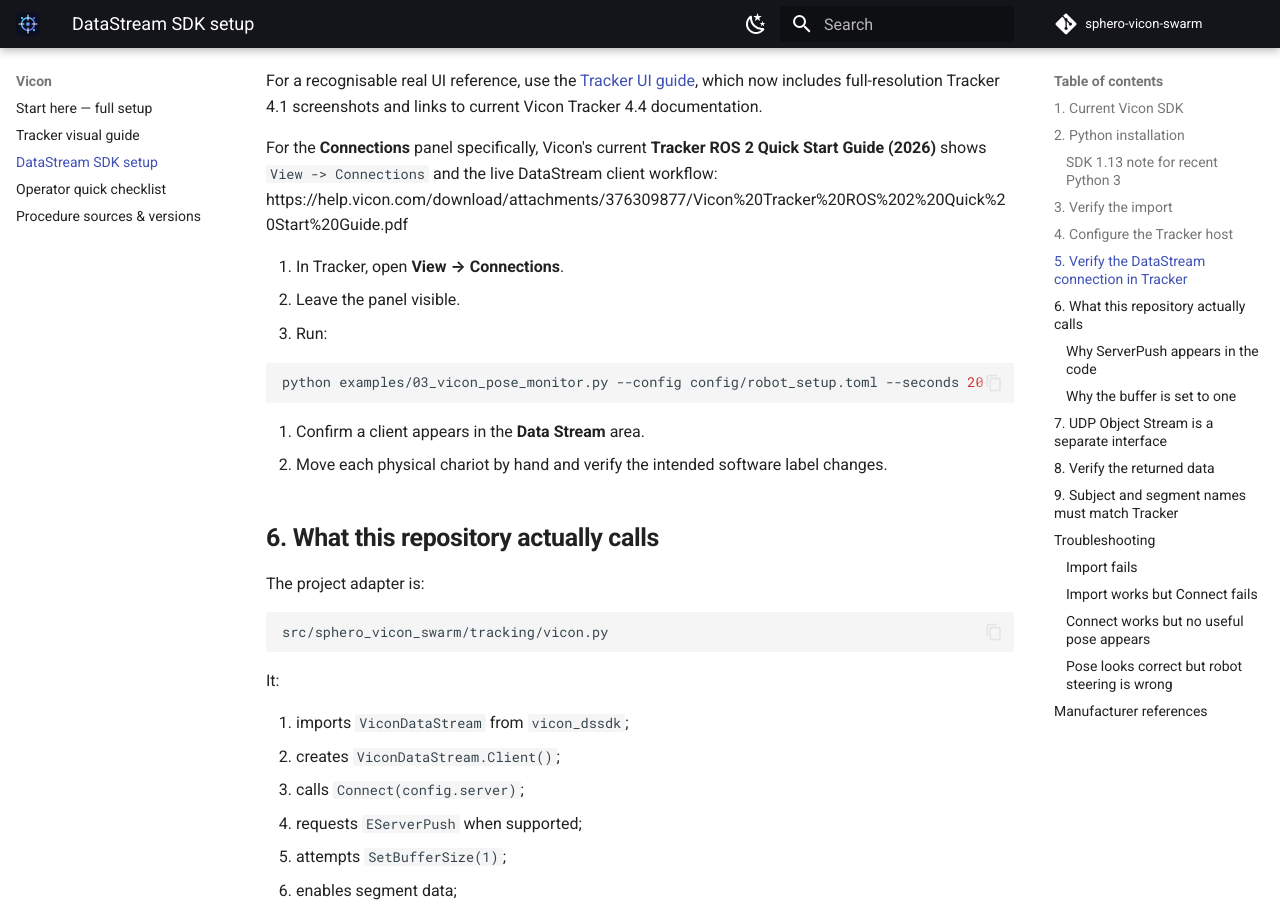
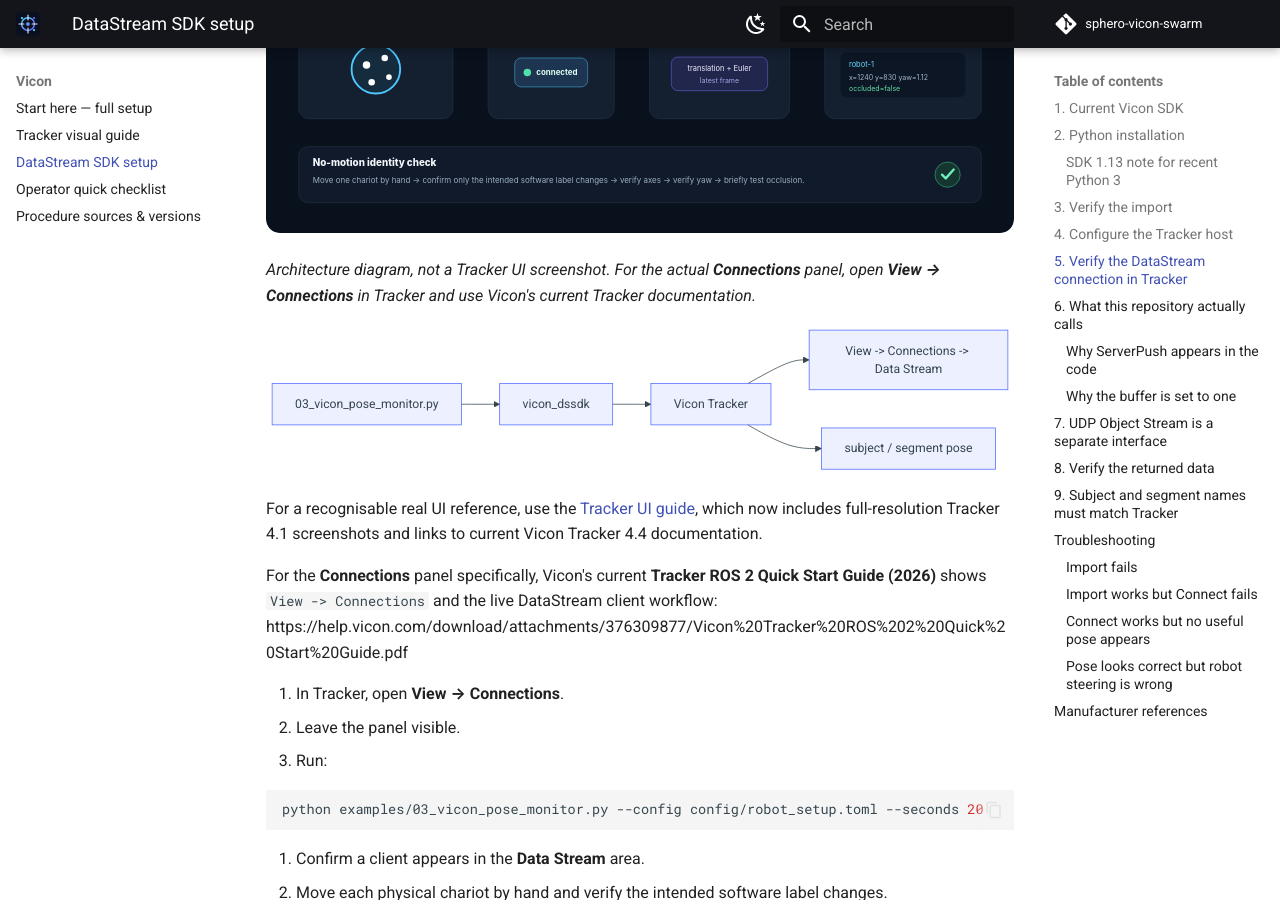
Before and after one commit to RV-crtl/sphero-vicon-swarm, an MkDocs documentation site: the page built from docs/vicon-datastream.md, in a window 1280 px wide and 900 px high, scrolled down 2120 px. Built offline with MkDocs 1.6.1 and Material for MkDocs 9.7.7, drawn with Linux system fonts in a browser that asks for light colours; comment, search, counter and statistics services are not loaded.

Commit message:
docs: add correctly linked local DataStream architecture diagram

````diff
--- a/docs/vicon-datastream.md
+++ b/docs/vicon-datastream.md
@@ -77,6 +77,10 @@
 Use the actual approved local hostname/address; do not copy an address from an old screenshot.
 
 ## 5. Verify the DataStream connection in Tracker
+
+![DataStream verification architecture](assets/site/datastream-workflow.svg)
+
+*Architecture diagram, not a Tracker UI screenshot. For the actual **Connections** panel, open **View → Connections** in Tracker and use Vicon's current Tracker documentation.*
 
 ```mermaid
 flowchart LR
````
